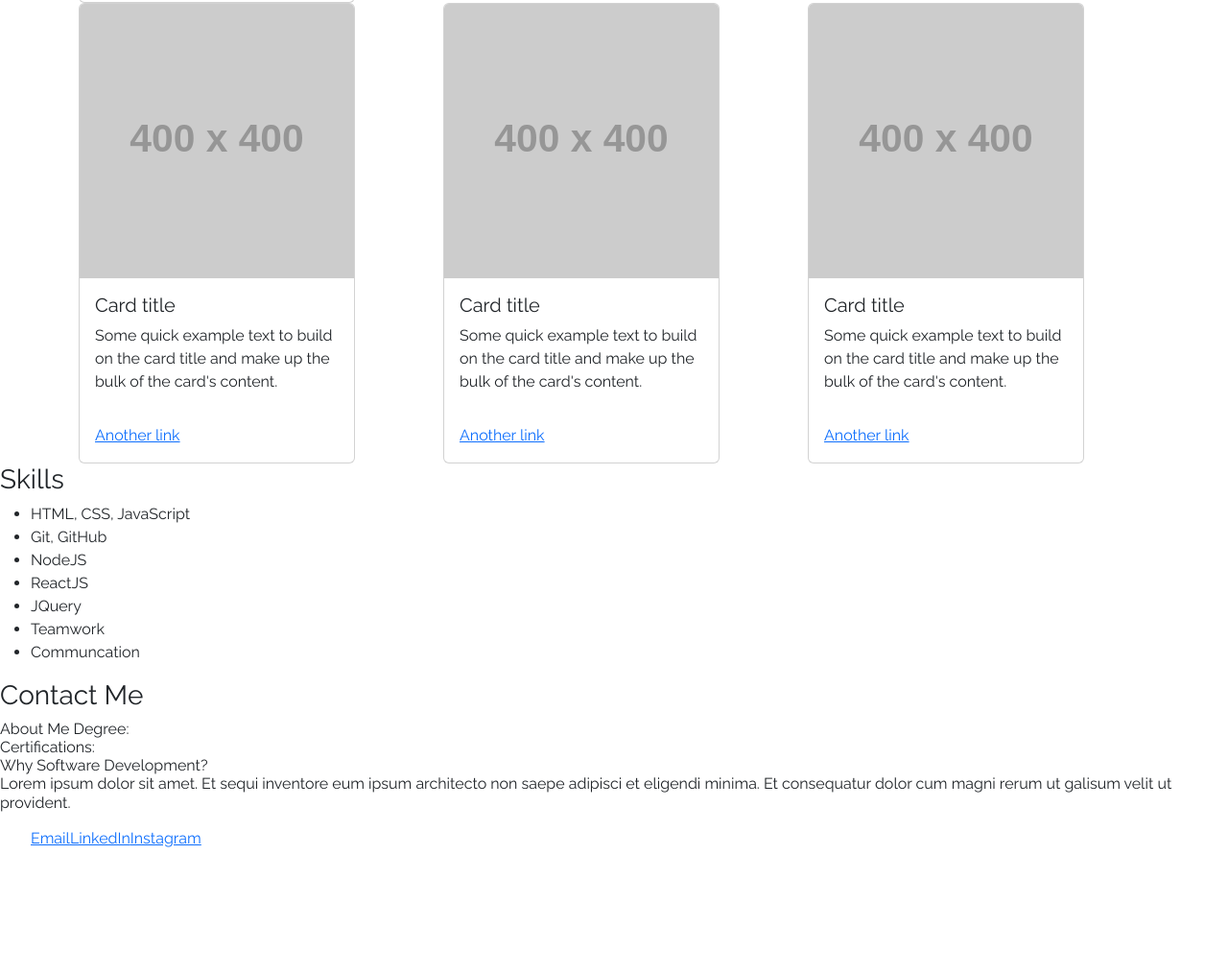
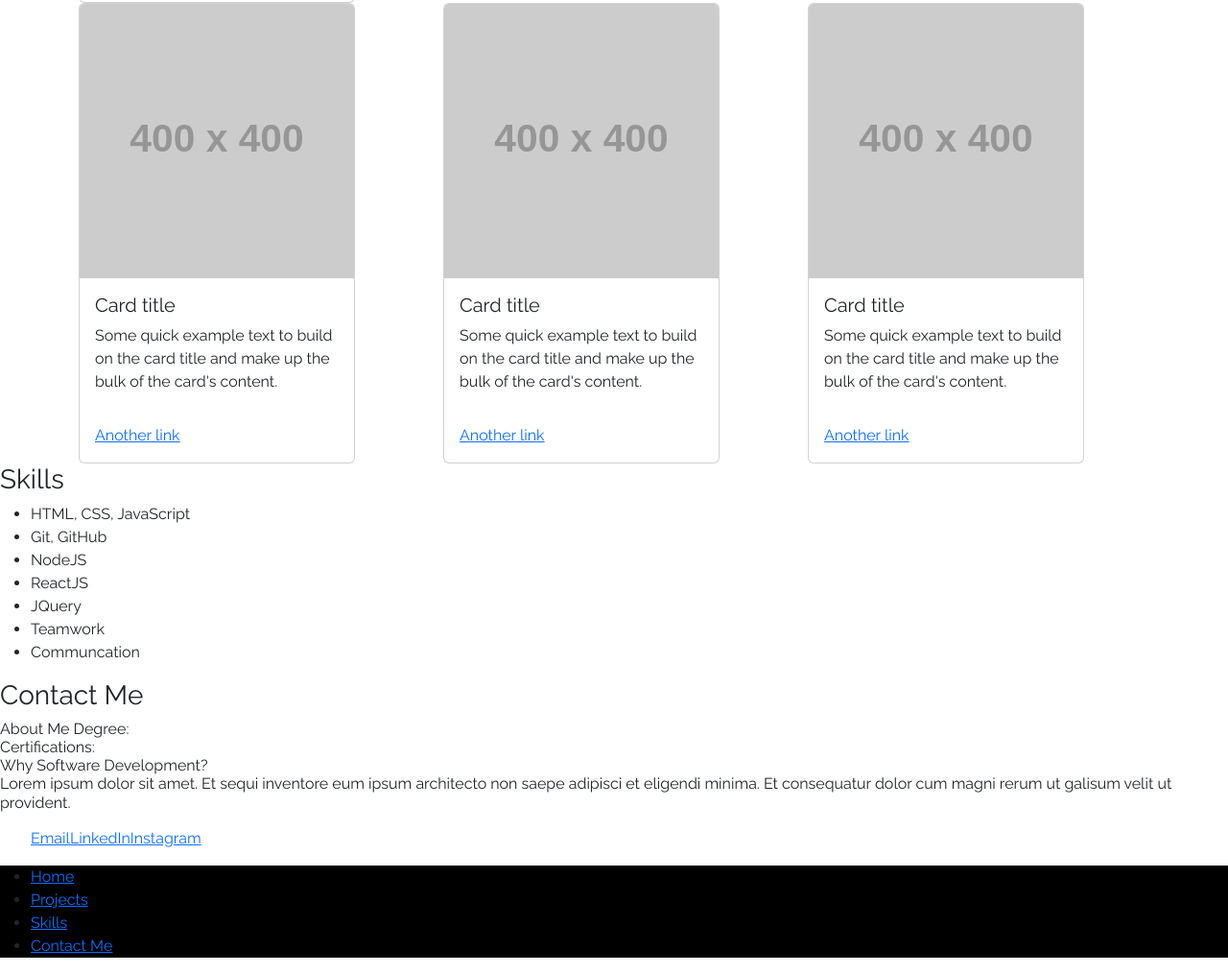
Before and after one commit to Aaliya313/Bootstrap-Portfolio, a plain HTML site: page index.html in a window 1280 px wide. Shown: the part 847-1861 px from the top of the page at 96% size. Before the commit the page ends 1749 px from the top, so only its background shows below. Drawn offline with nearby package versions, Linux system fonts and the light colour scheme; placeholder pictures from the web are drawn by us.

Commit message:
Added footer links and styles, need to make it into a normal side by side list

```diff
--- a/index.html
+++ b/index.html
@@ -27,6 +27,12 @@
     #contact ul {
         list-style-type: none;
         display: inline-flex;
+        justify-content: space-evenly;
+      }
+
+      .footer {
+        background-color: black;
+        list-style-type: none;
         justify-content: space-evenly;
       }
 </style>
@@ -219,7 +225,13 @@
 </body>
 
 <!--FOOTER-->
-<footer>
+<footer class="footer">
+    <ul>
+        <li><a href="#Home">Home</a></li>
+        <li><a href="#projects">Projects</a></li>
+        <li><a href="#skills">Skills</a></li>
+        <li><a href="#contact">Contact Me</a></li>
+    </ul>
 
 </footer>
 <!--END OF FOOTER-->
```
